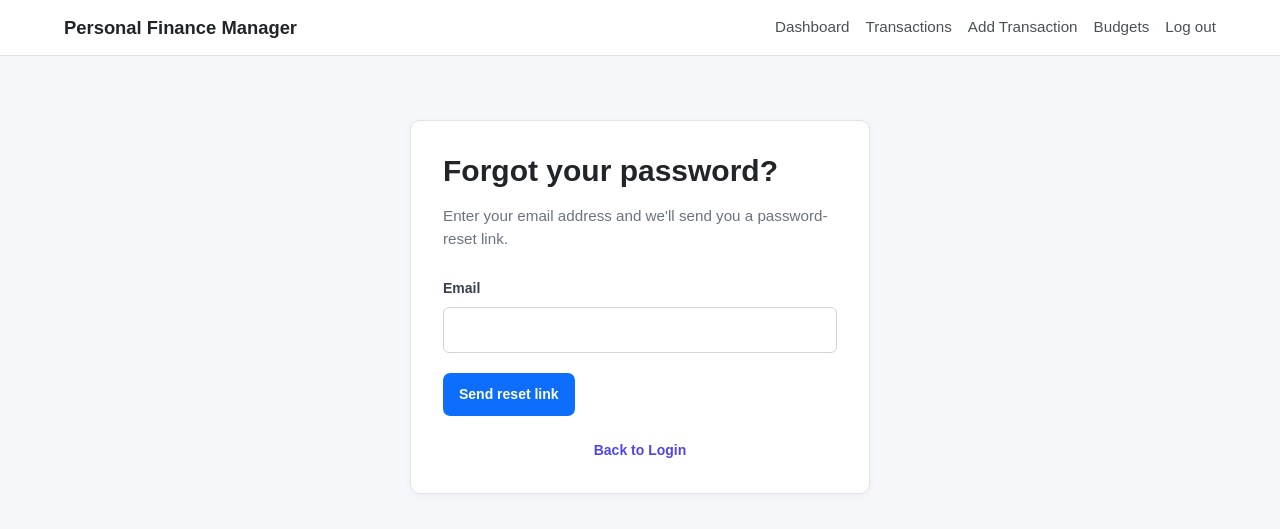
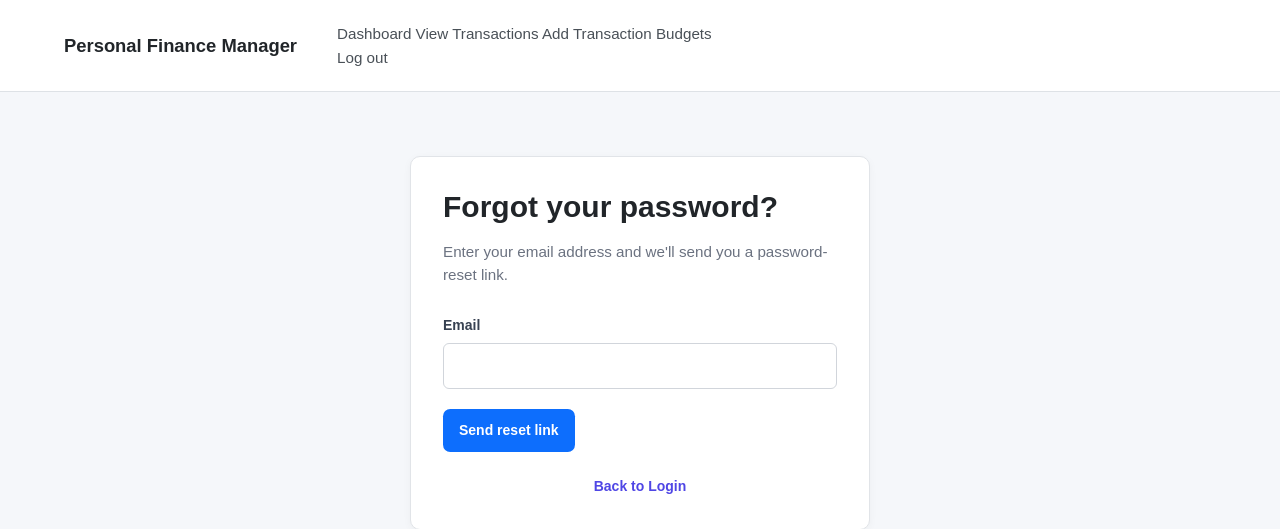
Before and after one commit to jubbyshonhayi/personal_finance_manager, a Flask app: page /forgot-password in a window 1280 px wide. Shown: the top 529 px of the page. Run offline with Flask 3, Linux system fonts and the light colour scheme; the visitor is signed in with stand-in values (Sample User, id 1); some libraries are stand-ins or nearby versions.

Commit message:
Add responsive Bootstrap navbar

```diff
--- a/templates/base.html
+++ b/templates/base.html
@@ -14,6 +14,13 @@
         </title>
 
         <link
+            href="https://cdn.jsdelivr.net/npm/bootstrap@5.3.8/dist/css/bootstrap.min.css"
+            rel="stylesheet"
+            integrity="sha384-sRIl4kxILFvY47J16cr9ZwB07vP4J8+LH7qKQnuqkuIAvNWLzeN8tE5YBujZqJLB"
+            crossorigin="anonymous"
+        >
+
+        <link
             rel="stylesheet"
             href="{{ url_for('static', filename='css/base.css') }}"
         >
@@ -23,7 +30,7 @@
     </head>
 
     <body>
-        <nav class="navbar">
+        <nav class="navbar navbar-expand-md">
             <div class="navbar-container">
 
                 <a
@@ -33,9 +40,26 @@
                     Personal Finance Manager
                 </a>
 
-                <div class="navbar-links">
+                <button
+                    class="navbar-toggler"
+                    type="button"
+                    data-bs-toggle="collapse"
+                    data-bs-target="#mainNavbar"
+                    aria-controls="mainNavbar"
+                    aria-expanded="false"
+                    aria-label="Toggle navigation"
+                >
+                    <span class="navbar-toggler-icon"></span>
+                </button>
+
+                <div
+                    class="collapse navbar-collapse navbar-links"
+                    id="mainNavbar"
+                >
 
                     {% if session.get("user_id") %}
+
+                        <div class="navbar-links-content">
 
                             <a
                                 href="{{ url_for('dashboard.dashboard_page') }}"
@@ -52,7 +76,7 @@
                                     aria-current="page"
                                 {% endif %}
                             >
-                            Transactions
+                                View Transactions
                             </a>
 
                             <a
@@ -92,7 +116,11 @@
                                 </button>
                             </form>
 
+                        </div>
+
                     {% else %}
+
+                        <div class="navbar-links-content">
 
                             <a href="{{ url_for('auth.login') }}">
                                 Log in
@@ -102,13 +130,13 @@
                                 Create Account
                             </a>
 
+                        </div>
+
                     {% endif %}
 
                 </div>
             </div>
         </nav>
-
-
         <main class="main-content">
 
             {% with messages = get_flashed_messages(with_categories=true) %}
@@ -159,6 +187,12 @@
 
 
         <script
+            src="https://cdn.jsdelivr.net/npm/bootstrap@5.3.8/dist/js/bootstrap.bundle.min.js"
+            integrity="sha384-FKyoEForCGlyvwxHj09JcYn3nv7wiPVlz7YYjWJrWVcXK/BmnVDxM+D2scQbITxI"
+            crossorigin="anonymous"
+        ></script>
+
+        <script
             src="{{ url_for('static', filename='js/base.js') }}"
         ></script>
 
```
Lines whose indentation alone changed are shown as unchanged.
